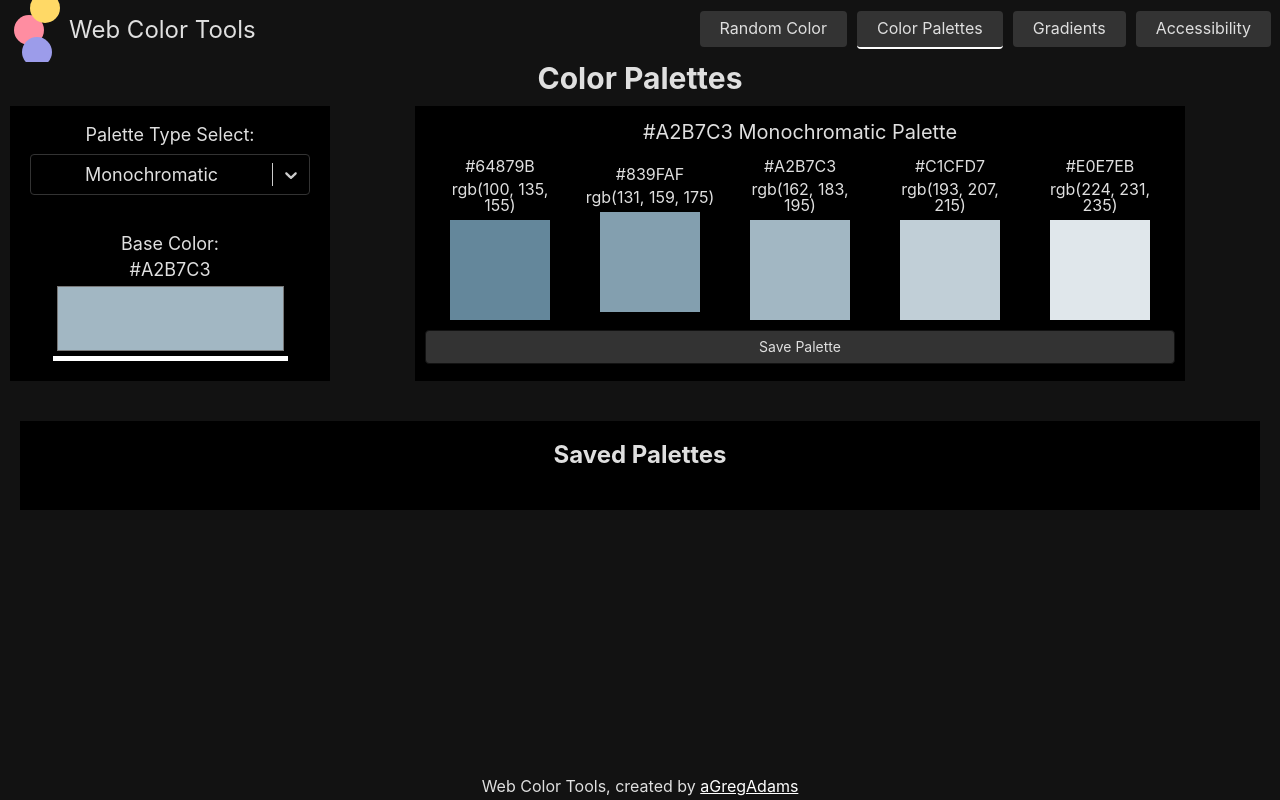
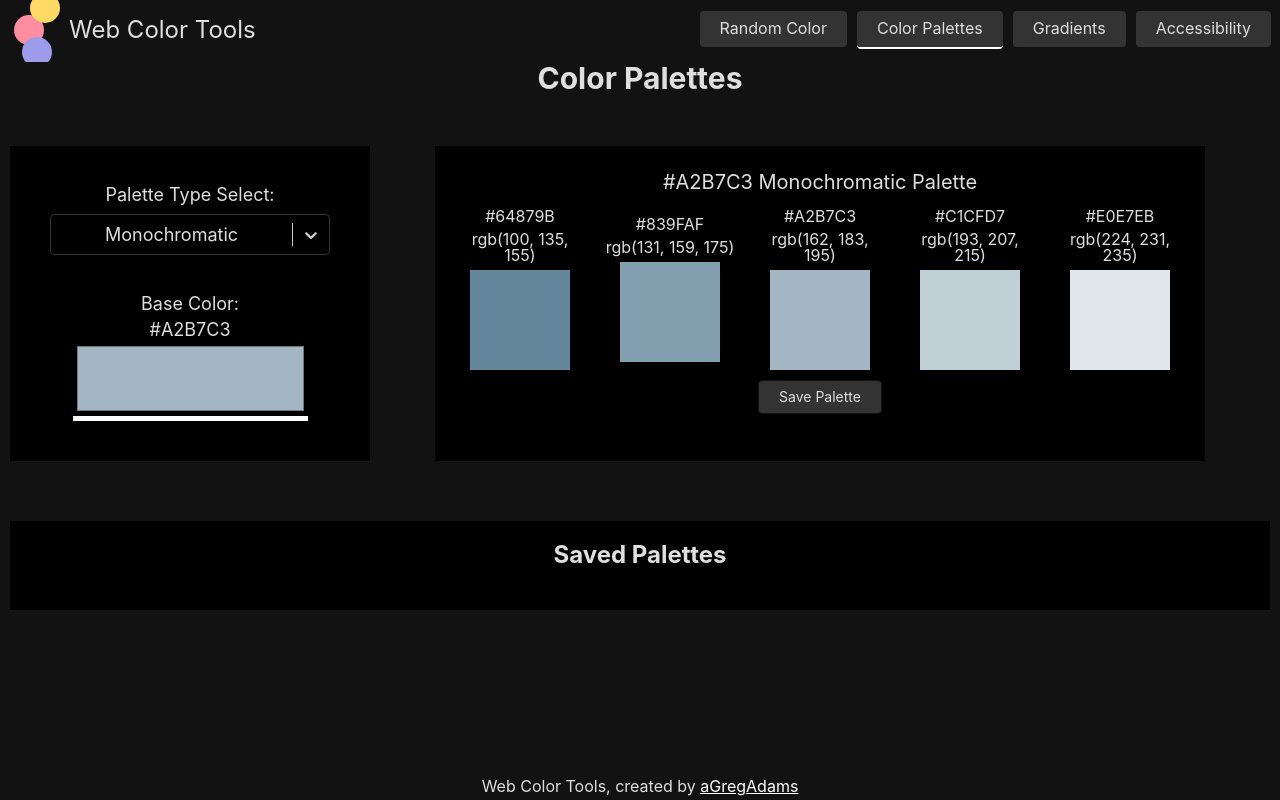
Before and after one commit to goadams/web-color-2, a React (Vite) app: page /palettes in a window 1280 px wide. Built offline with nearby package versions, Linux system fonts and the light colour scheme.

Commit message:
Implement Elevated Section component

```diff
--- a/src/pages/ColorPalettes.css
+++ b/src/pages/ColorPalettes.css
@@ -24,11 +24,8 @@
 /* Color picker */
 
 .palette-color-picker {
-    grid-area: picker;
     display: flex;
     flex-direction: column;
-    width: 100%;
-    max-width: 40rem;
     min-width: 30rem;
     text-align: center;
     align-items: center;
@@ -78,8 +75,8 @@
 
 
 /* Palette display */
-
 .palette-display {
+    grid-area: show;
     display: flex;
     flex-direction: column;
     flex-wrap: wrap;
@@ -113,11 +110,6 @@
     margin-bottom: .7rem;
 }
 
-.palette-display {
-    grid-area: show;
-    display: flex;
-}
-
 .palette-display-square {
     width: 10rem;
     height: 10rem;
@@ -127,14 +119,6 @@
 
 
 /* Saved palettes */
-.palette-saved-container {
-    grid-area: saved;
-    text-align: center;
-    padding: 2rem 1rem;
-    margin: 4rem 1rem 2rem;
-    background: var(--color-elevated);
-}
-
 .palette-saved {
     display: flex;
     flex-direction: row;
--- a/src/pages/ColorPalettes.jsx
+++ b/src/pages/ColorPalettes.jsx
@@ -15,6 +15,7 @@ import {
 } from "../utils/paletteGenerators.js";
 import hexToRgb from "../utils/hexToRbg.js";
 import SavedSection from "../components/SavedSection.jsx";
+import ElevatedSection from "../components/ElevatedSection.jsx";
 
 
 const ColorPalettes = () => {
@@ -130,7 +131,11 @@ const ColorPalettes = () => {
             <Layout>
                 <h1>Color Palettes</h1>
                 <div className="palettes-container">
-
+                    <ElevatedSection
+                        gridArea="picker"
+                        maxWidth={"40rem"}
+                        minWidth={"30rem"}
+                    >
                         <div className="palette-color-picker">
                             <div className="palette-type-select-wrapper">
                                 <label htmlFor="palette-type-select">Palette Type Select:</label>
@@ -167,8 +172,12 @@ const ColorPalettes = () => {
                                 onChange={(e) => setColor(e.target.value.toUpperCase())}
                             />
                         </div>
+                    </ElevatedSection>
 
-                    <div className="palette-display">
+                    <ElevatedSection
+                        gridArea='show'
+                        width="auto"
+                    >
                         <p className="palette-display-title">{color} {palette.label} Palette</p>
                         <div className="palette-color-container">
                             {colorPalette.map((c, i) => (
@@ -184,9 +193,10 @@ const ColorPalettes = () => {
                             ))}
                         </div>
                         <button className="save-palette" onClick={handleSave}>Save Palette</button>
-                    </div>
-
-                    <div className="palette-saved-container">
+                    </ElevatedSection>
+                    <ElevatedSection
+                        gridArea={'saved'}
+                    >
                         <h2>Saved Palettes</h2>
                         <div className="palette-saved">
                             {savedPalettes.map((pal, i) => (
@@ -198,7 +208,7 @@ const ColorPalettes = () => {
                                 />
                             ))}
                         </div>
-                    </div>
+                    </ElevatedSection>
                 </div>
             </Layout>
         </>
--- a/src/pages/RandomColor.css
+++ b/src/pages/RandomColor.css
@@ -35,21 +35,9 @@
 
 
 /* Saved Colors */
-.random-color-saved {
-    background: var(--color-elevated);
-    padding: 1rem;
-    text-align: center;
-    justify-items: center;
-    width: 100%;
-    max-width: 137rem;
-    justify-self: center;
-}
-
 .saved-color-container {
     display: flex;
     flex-flow: wrap;
     justify-content: center;
-    font-size: 1.4rem;
     line-height: 1;
-
 }
--- a/src/pages/RandomColor.jsx
+++ b/src/pages/RandomColor.jsx
@@ -5,6 +5,7 @@ import getTextBestColor from "../utils/getTextBestColor.js";
 import "./RandomColor.css"
 import hexToRgb from "../utils/hexToRbg.js";
 import SavedSection from "../components/SavedSection.jsx";
+import ElevatedSection from "../components/ElevatedSection.jsx";
 
 
 const RandomColor = () => {
@@ -27,6 +28,7 @@ const RandomColor = () => {
         <>
             <Layout>
                 <h1>Random Color</h1>
+                <ElevatedSection width={"auto"}>
                     <div className="random-color-display" style={{ background: color }}>
                         <p className="random-color-text" style={{ color: getTextBestColor(color) }}>
                             {color}
@@ -52,14 +54,16 @@ const RandomColor = () => {
                             Save 10 Random Colors
                         </button>
                     </div>
-                <div className="random-color-saved">
+                </ElevatedSection>
+
+                <ElevatedSection maxWidth={"137rem"}>
                     <h2>Saved Colors</h2>
                     <div className="saved-color-container">
                         {savedColors.map((c, i) => (
                             <SavedSection key={i} colors={c} handleDelete={() => handleDelete(i)} />
                         ))}
                     </div>
-                </div>
+                </ElevatedSection>
             </Layout>
         </>
     );
```
Lines whose indentation alone changed are shown as unchanged.
